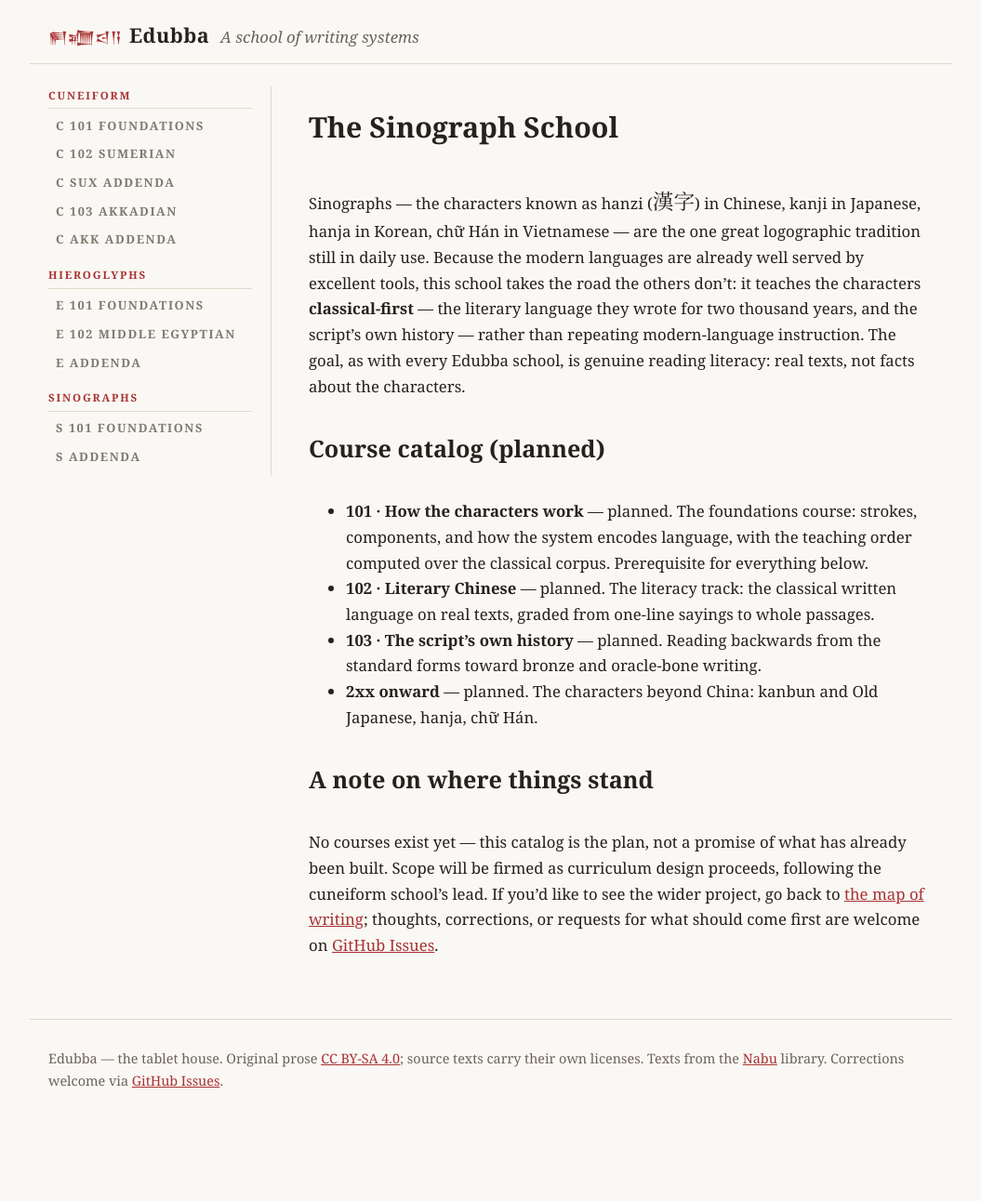
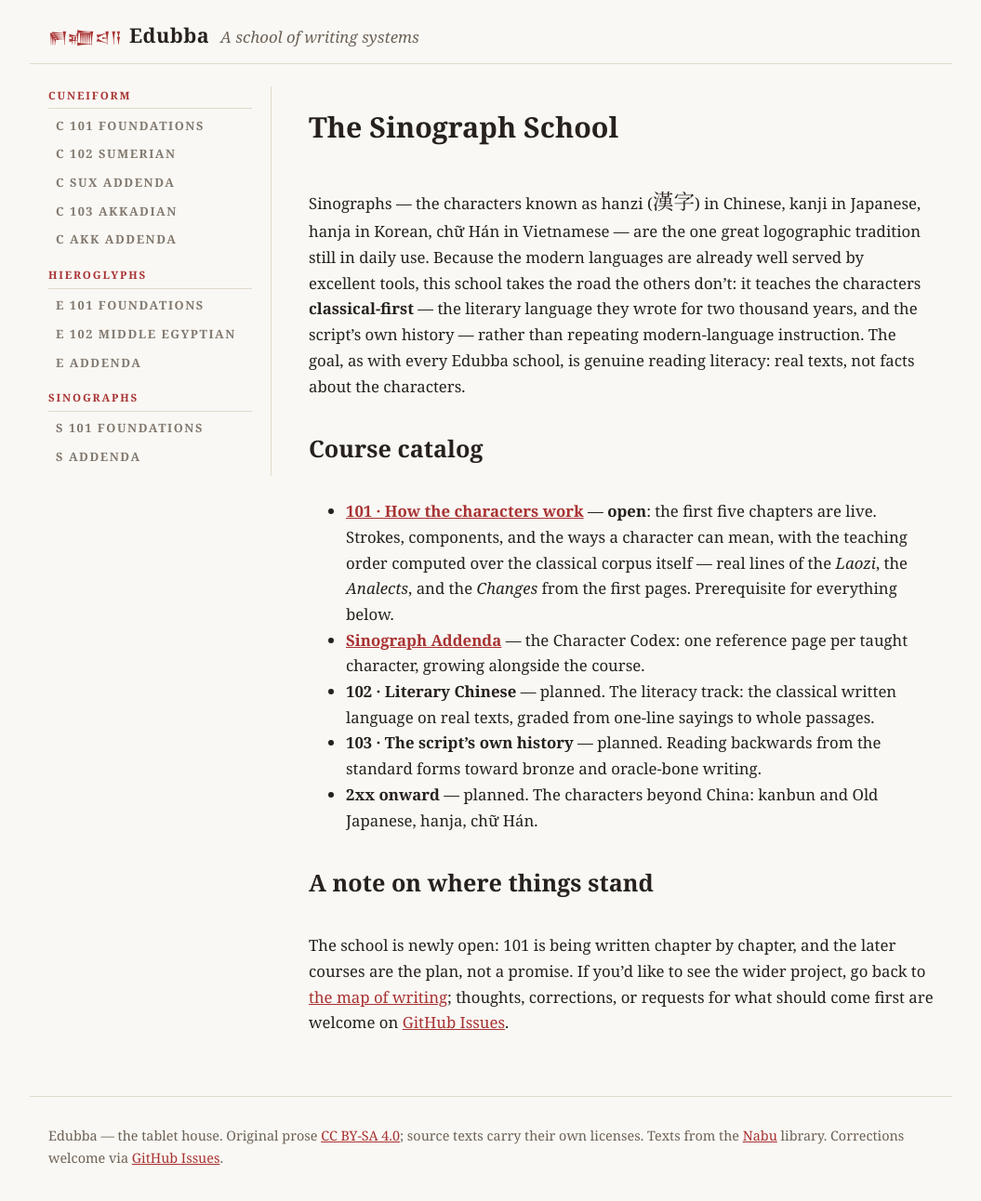
Before and after one commit to arvicco/nabu-edubba, a Jekyll site: the page built from site/sinographs/index.md, in a window 1280 px wide and 1304 px high. Shown: the top 1292 px of the window at 93% size, without its empty margins (112-1167 px from the left). Built offline with Jekyll 4.4.1, drawn with Linux system fonts in a browser that asks for light colours.

Commit message:
fix: school page and landing card say 101 is open (owner report)
The catalog copy still read "planned / no courses exist yet" from
rename time while five chapters were live — the school page now
links the open course and the codex shelf.

Co-Authored-By: Claude Fable 5 <noreply@anthropic.com>

```diff
--- a/site/sinographs/index.md
+++ b/site/sinographs/index.md
@@ -21,12 +21,17 @@ own history — rather than repeating modern-language instruction. The
 goal, as with every Edubba school, is genuine reading literacy: real
 texts, not facts about the characters.
 
-## Course catalog (planned)
+## Course catalog
 
-- **101 · How the characters work** — planned. The foundations course:
-  strokes, components, and how the system encodes language, with the
-  teaching order computed over the classical corpus. Prerequisite for
-  everything below.
+- **[101 · How the characters work]({{ '/sinographs/101/' | relative_url }})** —
+  **open**: the first five chapters are live. Strokes, components,
+  and the ways a character can mean, with the teaching order
+  computed over the classical corpus itself — real lines of the
+  *Laozi*, the *Analects*, and the *Changes* from the first pages.
+  Prerequisite for everything below.
+- **[Sinograph Addenda]({{ '/sinographs/addenda/' | relative_url }})** —
+  the Character Codex: one reference page per taught character,
+  growing alongside the course.
 - **102 · Literary Chinese** — planned. The literacy track: the
   classical written language on real texts, graded from one-line
   sayings to whole passages.
@@ -37,10 +42,9 @@ texts, not facts about the characters.
 
 ## A note on where things stand
 
-No courses exist yet — this catalog is the plan, not a promise of what
-has already been built. Scope will be firmed as curriculum design
-proceeds, following the cuneiform school's lead. If you'd like to see
-the wider project, go back to
+The school is newly open: 101 is being written chapter by chapter,
+and the later courses are the plan, not a promise. If you'd like to
+see the wider project, go back to
 [the map of writing]({{ '/' | relative_url }}); thoughts, corrections,
 or requests for what should come first are welcome on
 [GitHub Issues](https://github.com/arvicco/nabu-edubba/issues).
```
Also changed, not shown: site/index.md (+1 -1 lines).
